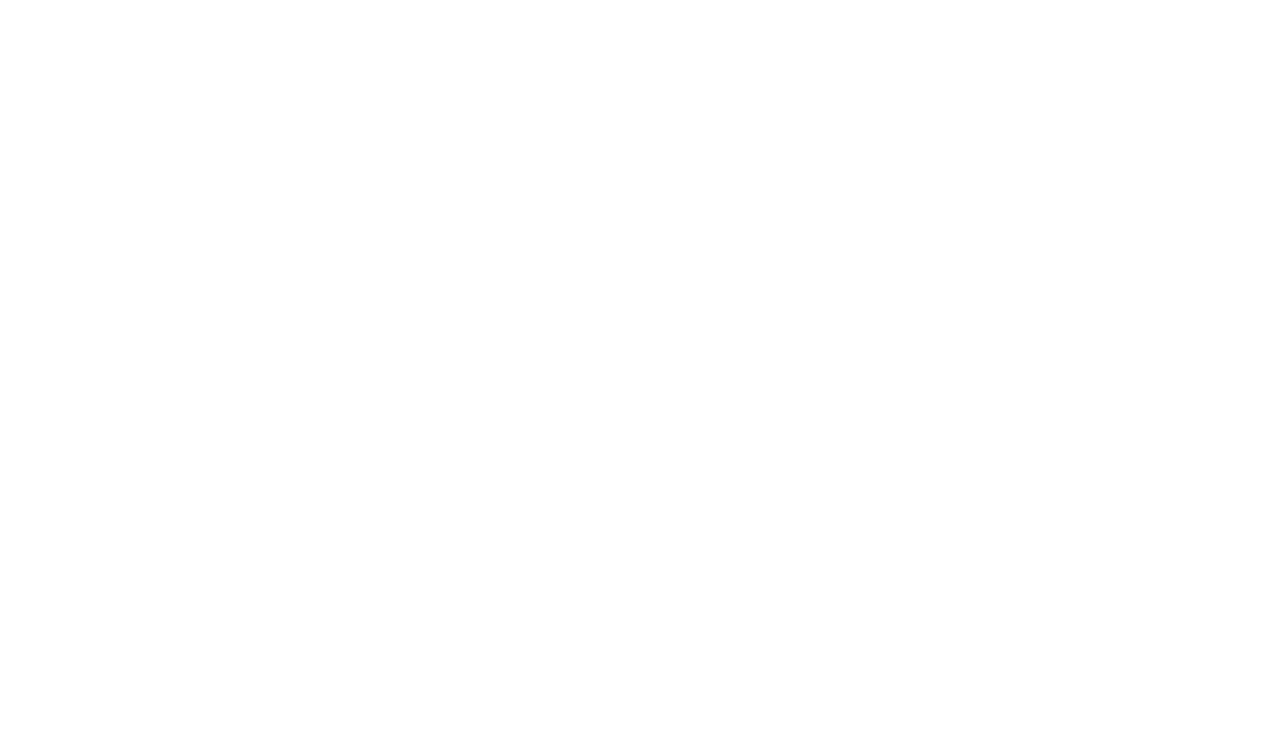
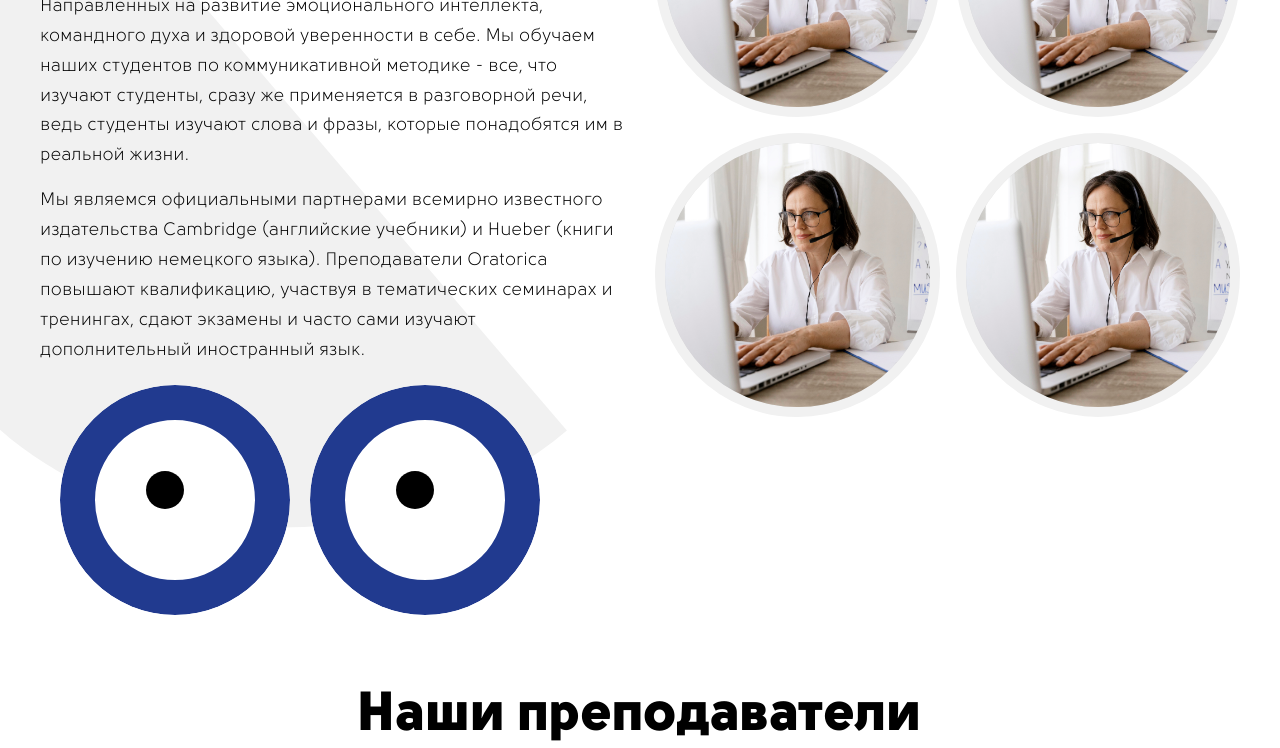
Before and after one commit to VolodymyrBilichenko/Okey-Dokey, a React (Create React App) app: page / in a window 1280 px wide. Shown: the part 2020-2768 px from the top of the page. Before the commit the page ends 1709 px from the top, so only its background shows below. Built offline with nearby package versions, Linux system fonts and the light colour scheme.

Commit message:
Update Main.jsx

```diff
--- a/src/pages/Main/Main.jsx
+++ b/src/pages/Main/Main.jsx
@@ -1,12 +1,28 @@
 import React from 'react';
 import {MainHero} from "./components/MainHero/MainHero";
 import {MainTariffs} from "./components/MainTariffs/MainTariffs";
+import {MainAboutUs} from "./components/MainAboutUs/MainAboutUs";
+import {MainOurTeachers} from "./components/MainOurTeachers/MainOurTeachers";
+import {MainLeaveApplication} from "./components/MainLeaveApplication/MainLeaveApplication";
+import {MainProgramms} from "./components/MainProgramms/MainProgramms";
+import {MainLevelEnglish} from "./components/MainLevelEnglish/MainLevelEnglish";
 
 export const Main = () => {
     return (
         <>
             <MainHero/>
+
             <MainTariffs/>
+
+            <MainAboutUs/>
+
+            <MainOurTeachers/>
+
+            <MainLeaveApplication/>
+
+            <MainProgramms/>
+
+            <MainLevelEnglish/>
         </>
     );
 }
```
Lines whose indentation alone changed are shown as unchanged.
